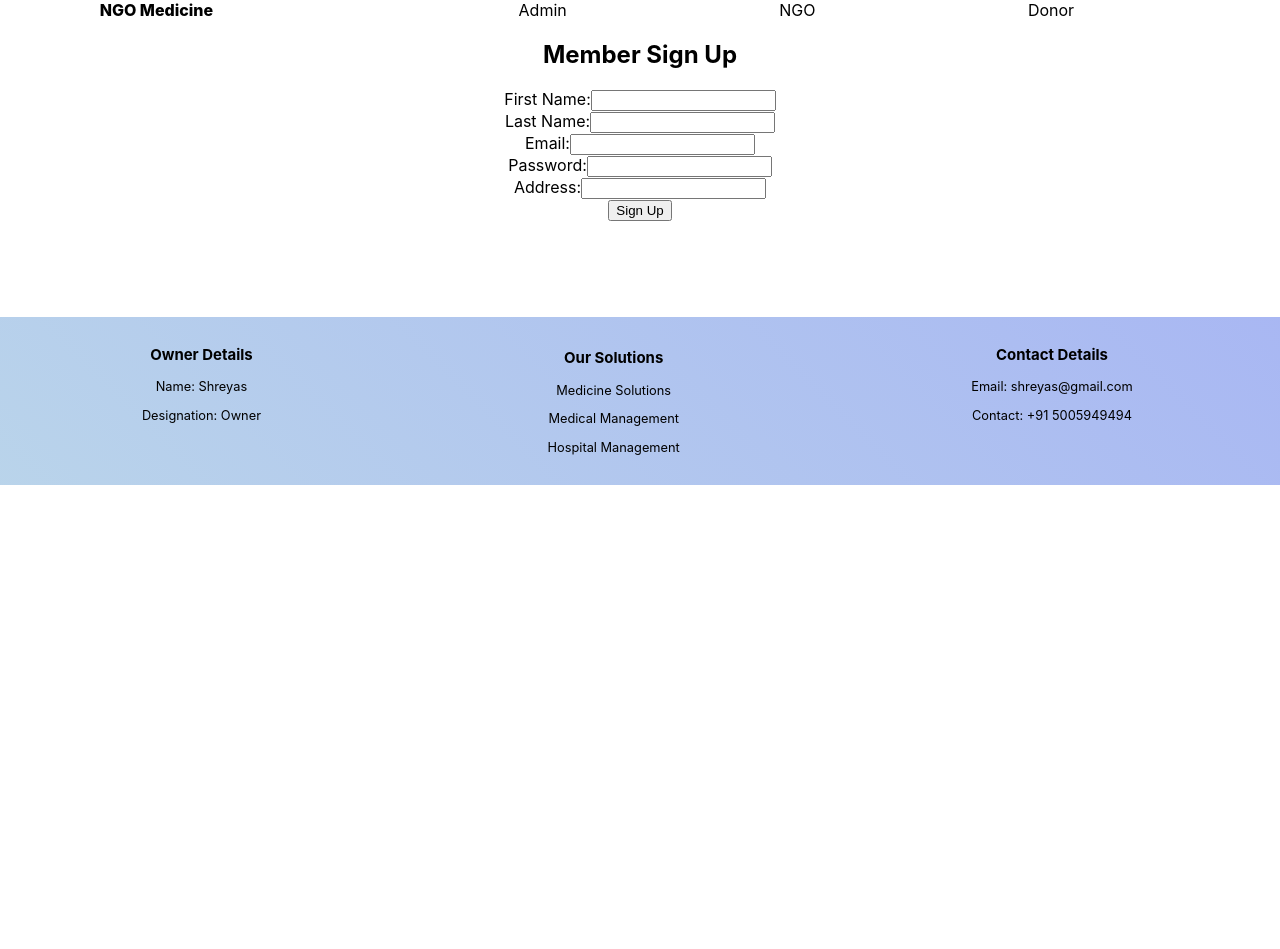
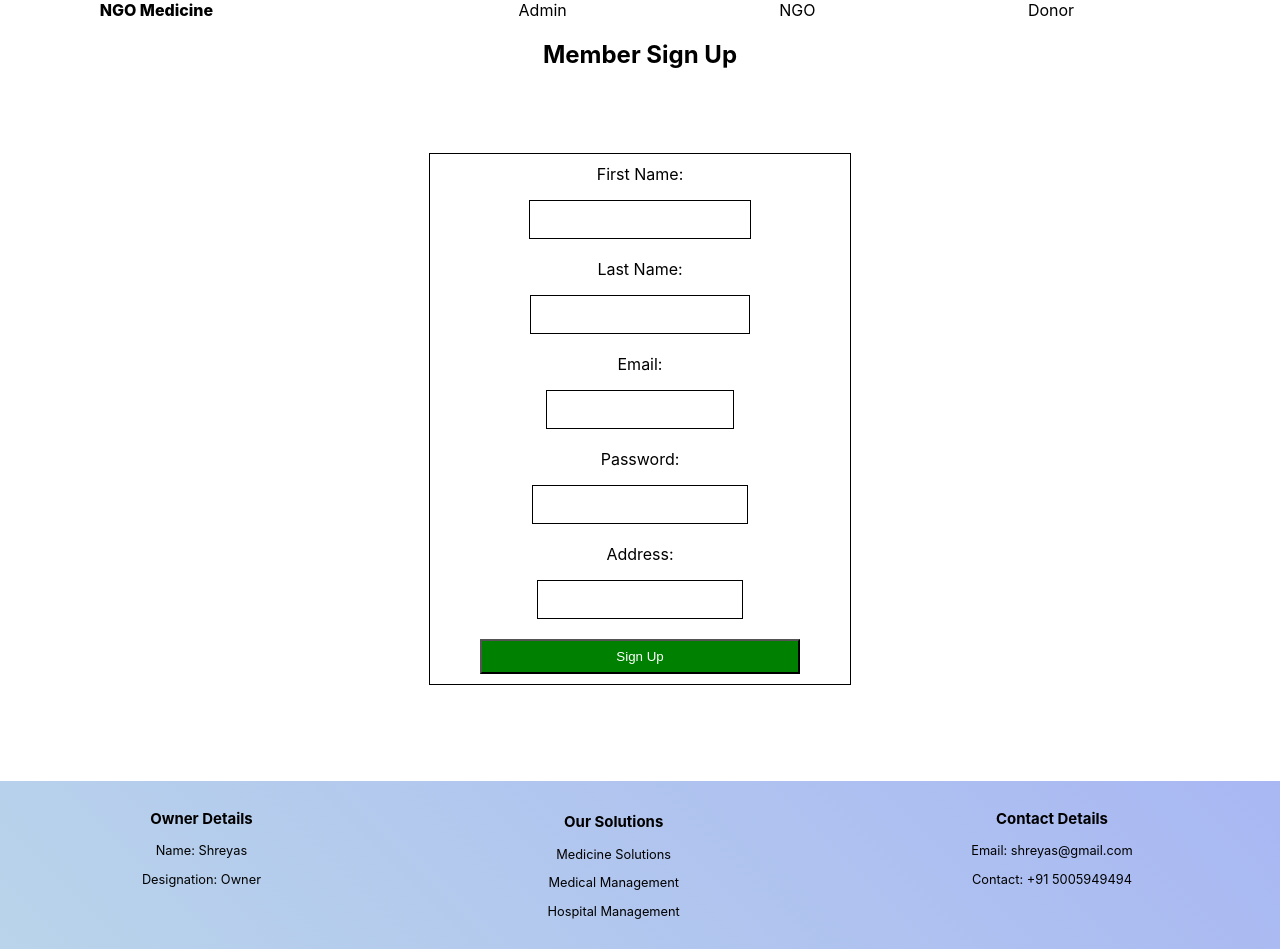
Before and after one commit to shreyash7865/ngo-frontend, a React (Create React App) app: page /donor-registration in a window 1280 px wide. Before the commit the page ends 800 px from the top, so only its background shows below. Built offline with nearby package versions, Linux system fonts and the light colour scheme.

Commit message:
design commit

```diff
--- a/src/Components/Pages/Members/Members.js
+++ b/src/Components/Pages/Members/Members.js
@@ -39,8 +39,10 @@ const Members = () => {
   };
 
   return (
-    <div>
-      <h2>Member Sign Up</h2>
+    <div className='ngo-request-section'>
+            <h2>Member Sign Up</h2>
+
+      <div className="ngo-request-form">
       <form>
         <label>
           First Name:
@@ -91,6 +93,8 @@ const Members = () => {
           Sign Up
         </button>
       </form>
+      </div>
+
     </div>
   );
 };
```
